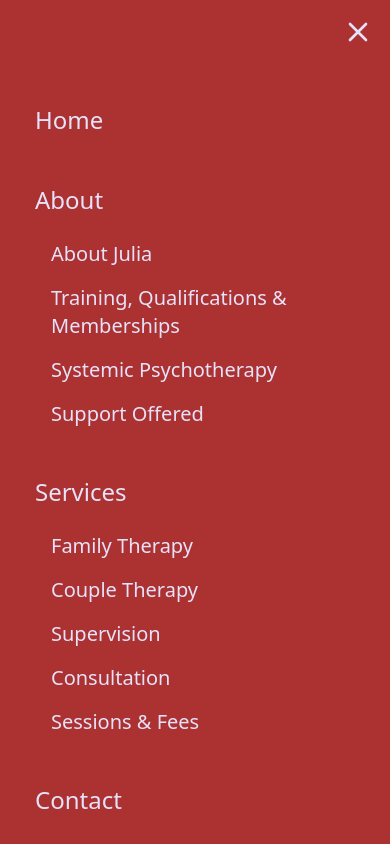
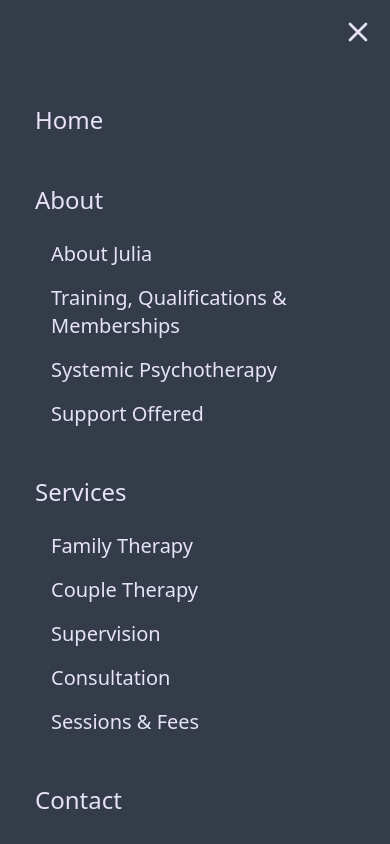
Before and after one commit to maddierosecodes/julia-halpin-systemic-psychotherapy, a Next.js app: page /contact in a window 390 px wide. Both pictures are taken after a click on the button "Toggle menu". Shown: the top 844 px of the page. Built offline with nearby package versions, Linux system fonts and the light colour scheme.

Commit message:
Live site display fixes

```diff
--- a/components/atoms/BurgerMenu.tsx
+++ b/components/atoms/BurgerMenu.tsx
@@ -54,7 +54,7 @@ export const BurgerMenu = ({ links }: BurgerMenuProps) => {
       </button>
 
       {isOpen && (
-        <div className="fixed inset-0 bg-rose-800 z-[100]">
+        <div className="fixed inset-0 bg-ink-800 z-[100]">
           <div className="max-w-7xl mx-auto px-4 sm:px-6 lg:px-8 h-full">
             <div className="flex justify-end pt-4">
               <button
--- a/components/atoms/NavIconButton.tsx
+++ b/components/atoms/NavIconButton.tsx
@@ -11,10 +11,12 @@ export default function NavIconButton({
   return (
     <button
       onClick={onClick}
-      className={isLeft ? "nav-button-left" : "nav-button-right"}
+      className={`${
+        isLeft ? "nav-button-left" : "nav-button-right"
+      } hover:cursor-pointer`}
       aria-label={ariaLabel}
     >
-      {isLeft ? <BsChevronLeft size={24} /> : <BsChevronRight size={24} />}
+      {isLeft ? <BsChevronLeft size={35} /> : <BsChevronRight size={35} />}
     </button>
   );
 }
--- a/components/atoms/TabButton.tsx
+++ b/components/atoms/TabButton.tsx
@@ -17,7 +17,7 @@ export default function TabButton({
     >
       <button
         onClick={onClick}
-        className="tab-label"
+        className="tab-label hover:cursor-pointer"
         role="tab"
         aria-selected={isActive}
         aria-controls={`panel-${tabId}`}
--- a/components/molecules/ServiceLayout.tsx
+++ b/components/molecules/ServiceLayout.tsx
@@ -43,7 +43,7 @@ export default function ServiceLayout({
       aria-labelledby={`${title.toLowerCase()}-heading`}
     >
       {/* Flip Card for Mobile and Tablet */}
-      <div className="block lg:hidden w-full">
+      <div className="block lg:hidden w-full md:w-3/4 md:mx-auto">
         <div
           className="relative w-full h-full cursor-pointer"
           style={{ perspective: "2000px" }}
@@ -66,7 +66,7 @@ export default function ServiceLayout({
               <Image
                 src={image}
                 alt={imageAlt}
-                className={`w-full aspect-[${imageAspectRatio}] object-cover`}
+                className={`w-full aspect-[${imageAspectRatio}] object-cover md:rounded-xl`}
                 quality={80}
                 placeholder="blur"
                 blurDataURL={BLUR_DATA_URL}
@@ -173,13 +173,18 @@ export default function ServiceLayout({
               >
                 {children}
               </BodyText>
+              <div className="w-full text-center mt-4 hidden xl:block">
+                <CTALink href={`/contact?type=${contactType}`} darkBg>
+                  Explore {title}
+                </CTALink>
+              </div>
             </div>
           </div>
         </div>
       </div>
 
       {/* CTA Button - Outside the content box */}
-      <div className="w-full text-center mt-4">
+      <div className="w-full text-center mt-4 xl:hidden">
         <CTALink href={`/contact?type=${contactType}`} darkBg>
           Explore {title}
         </CTALink>
--- a/components/organisms/ContactForm.tsx
+++ b/components/organisms/ContactForm.tsx
@@ -61,9 +61,9 @@ export const ContactForm = () => {
   };
 
   const inputStyles =
-    "block w-full rounded-md border-lavender-200 shadow-sm focus:border-lavender-300 focus:ring-lavender-300 text-ivory-50 bg-rose-600/30 font-main placeholder-indigo-200 text-lg px-4";
+    "block w-full rounded-md border-lavender-200 shadow-sm focus:border-lavender-300 focus:ring-lavender-300 text-ivory-50 bg-gold-600/50 font-main placeholder-indigo-50 text-lg px-4";
   const labelStyles = "block font-secondary text-ivory-50 text-lg";
-  const helperTextStyles = "ml-2 text-lavender-300";
+  const helperTextStyles = "ml-2 text-ivory-50";
 
   return (
     <div className="w-full max-w-4xl mx-auto p-4 bg-indigo-900/80 backdrop-blur-sm rounded-2xl shadow-xl my-8">
@@ -164,24 +164,24 @@ export const ContactForm = () => {
             }
           >
             <option
-              className="bg-rose-700 text-ivory-50"
+              className="bg-gold-700 text-ivory-50"
               value="family-therapy"
             >
               Family Therapy
             </option>
             <option
-              className="bg-rose-700 text-ivory-50"
+              className="bg-gold-700 text-ivory-50"
               value="couple-therapy"
             >
               Couple Therapy
             </option>
-            <option className="bg-rose-700 text-ivory-50" value="supervision">
+            <option className="bg-gold-700 text-ivory-50" value="supervision">
               Supervision
             </option>
-            <option className="bg-rose-700 text-ivory-50" value="consultation">
+            <option className="bg-gold-700 text-ivory-50" value="consultation">
               MSc Student Consultation
             </option>
-            <option className="bg-rose-700 text-ivory-50" value="general">
+            <option className="bg-gold-700 text-ivory-50" value="general">
               General Enquiry
             </option>
           </select>
--- a/components/organisms/Header.tsx
+++ b/components/organisms/Header.tsx
@@ -47,28 +47,31 @@ export const Header = () => {
       className="fixed top-0 left-0 right-0 z-50 w-full bg-lavender-200 border-b-2 border-gold-500"
       role="banner"
     >
-      <div className="w-full py-4 lg:py-2">
+      <div className="w-full py-2 sm:py-3 lg:py-2">
         <div className="max-w-[1920px] mx-auto px-4 sm:px-6 lg:px-8">
           <div className="flex justify-between items-center">
             {/* Title and subtitle group */}
             <Link
               href="/"
-              className="flex flex-col items-center text-center w-[400px] lg:w-[300px]"
+              className="flex flex-col items-center text-center w-[280px] sm:w-[320px] lg:w-[300px]"
               aria-label="Julia Halpin Hypnotherapist - Home"
             >
               <Title
-                size="4xl"
-                smSize="5xl"
+                size="3xl"
+                smSize="4xl"
                 lgSize="3xl"
                 colour="indigo"
                 weight="bold"
+                className="leading-tight"
               >
                 Family & Couple <br />
-                <span className="text-4xl lg:text-2xl">Therapy Services</span>
+                <span className="text-2xl sm:text-3xl lg:text-2xl">
+                  Therapy Services
+                </span>
               </Title>
               <Subtitle
-                size="lg"
-                smSize="xl"
+                size="md"
+                smSize="lg"
                 lgSize="md"
                 colour="lavender"
                 weight="medium"
--- a/components/organisms/SessionsAndFees.tsx
+++ b/components/organisms/SessionsAndFees.tsx
@@ -26,10 +26,10 @@ export default function SessionsAndFees() {
   return (
     <section
       id="sessionAndFees"
-      className="flex flex-col justify-center items-center gap-3 mx-auto px-4 sm:px-6 md:px-2 xl:px-0 max-w-7xl mb-8 mt-4"
+      className="flex flex-col justify-center items-center gap-3 mx-auto px-4 sm:px-6 md:px-8 xl:px-0 max-w-7xl mb-8 mt-4"
       aria-labelledby="sessions-and-fees-heading"
     >
-      <div className="text-center mb-8">
+      <div className="text-center mb-8 w-full">
         <Title
           size="4xl"
           smSize="5xl"
@@ -42,11 +42,11 @@ export default function SessionsAndFees() {
       </div>
 
       {/* Main container with responsive layout */}
-      <div className="flex flex-col lg:flex-row gap-8">
+      <div className="flex flex-col lg:flex-row gap-8 w-full">
         {/* Left Column (3/5 width on desktop) */}
-        <div className="lg:w-3/5 space-y-6 order-2 lg:order-1">
+        <div className="w-full lg:w-3/5 space-y-6 order-2 lg:order-1">
           {/* Availability Box */}
-          <div className="bg-indigo-700 rounded-2xl shadow-xl p-5">
+          <div className="bg-indigo-700 rounded-2xl shadow-xl p-4 sm:p-5">
             <Subtitle variant="dark-bg" size="3xl" colour="ivory" weight="bold">
               Availability
             </Subtitle>
```
